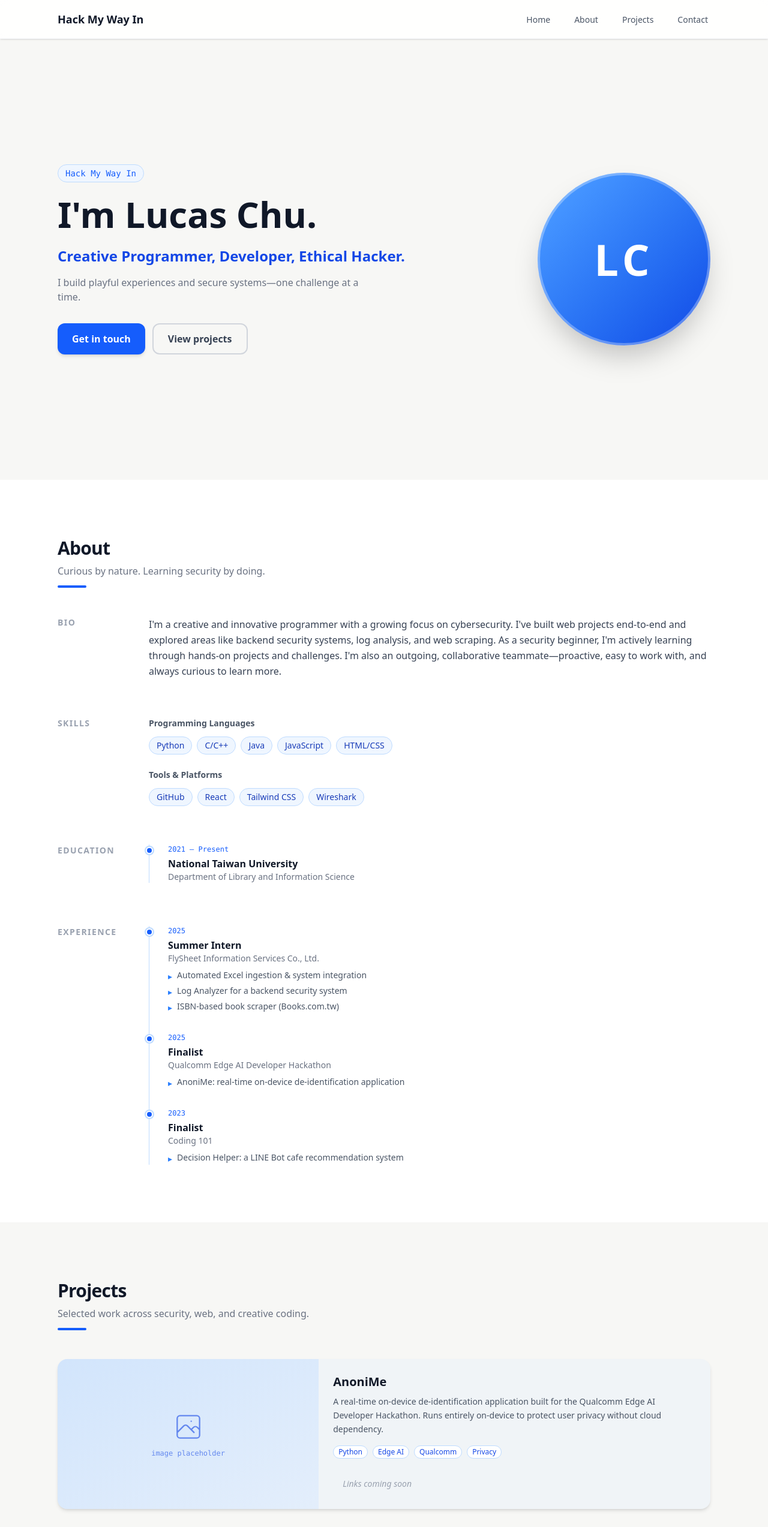
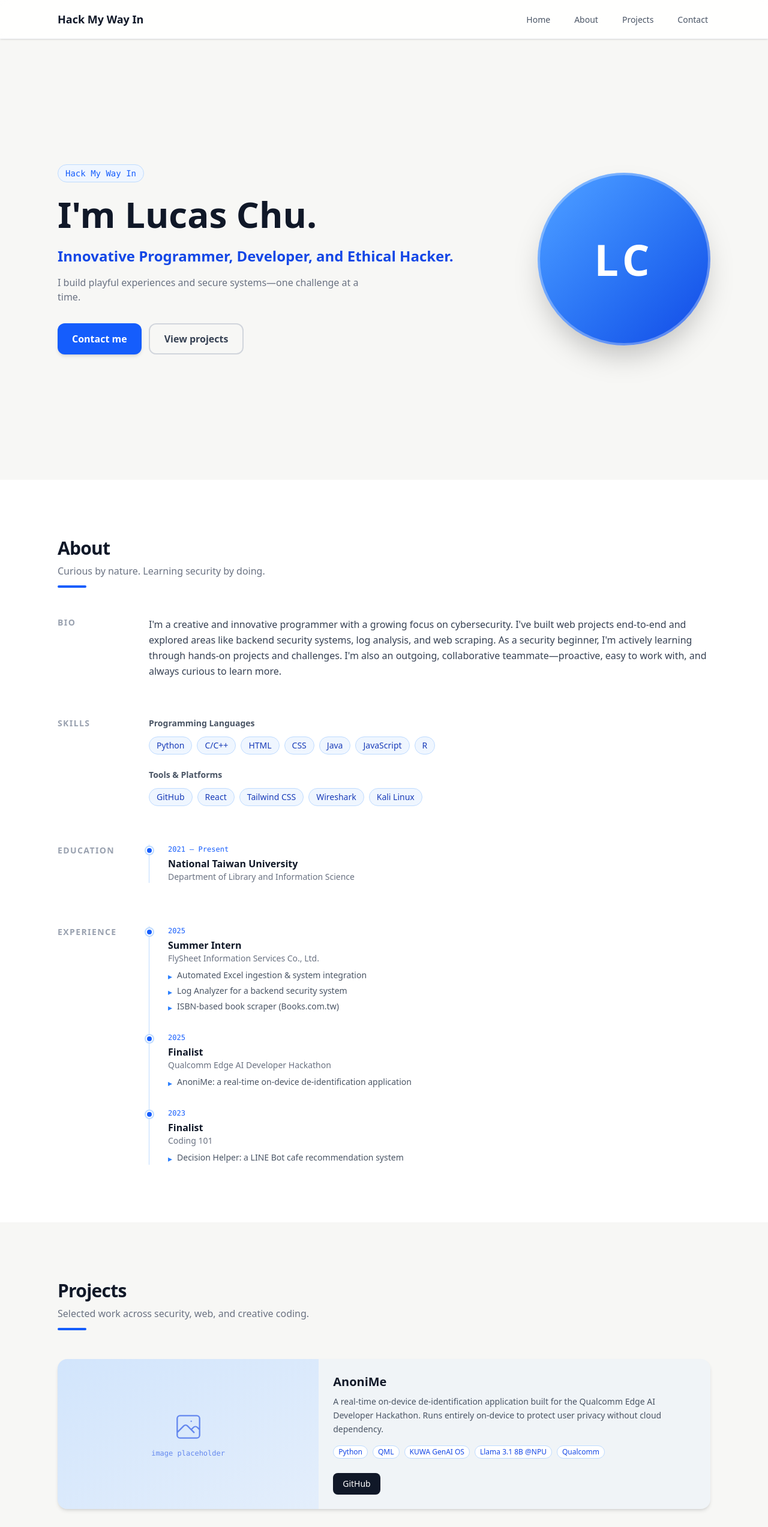
Before and after one commit to Lucas-Chu-0209/HackMyWayIn, a Next.js app: page / in a window 1280 px wide. Shown: the top 2546 px of the page at 60% size. Built offline with nearby package versions, Linux system fonts and the light colour scheme.

Commit message:
upload content information including project links and herosection

```diff
--- a/src/content.ts
+++ b/src/content.ts
@@ -1,17 +1,17 @@
 export const siteConfig = {
   brand: "Hack My Way In",
   name: "Lucas Chu",
-  roles: ["Creative Programmer", "Developer", "Ethical Hacker"],
+  roles: ["Innovative Programmer", "Developer", "and Ethical Hacker"],
   tagline: "I build playful experiences and secure systems—one challenge at a time.",
-  ctaPrimary: "Get in touch",
+  ctaPrimary: "Contact me",
   ctaSecondary: "View projects",
 };
 
 export const bio = `I'm a creative and innovative programmer with a growing focus on cybersecurity. I've built web projects end-to-end and explored areas like backend security systems, log analysis, and web scraping. As a security beginner, I'm actively learning through hands-on projects and challenges. I'm also an outgoing, collaborative teammate—proactive, easy to work with, and always curious to learn more.`;
 
 export const skills = {
-  languages: ["Python", "C/C++", "Java", "JavaScript", "HTML/CSS"],
-  tools: ["GitHub", "React", "Tailwind CSS", "Wireshark"],
+  languages: ["Python", "C/C++", "HTML", "CSS", "Java", "JavaScript", "R"],
+  tools: ["GitHub", "React", "Tailwind CSS", "Wireshark", "Kali Linux"],
 };
 
 export const education = [
@@ -37,7 +37,7 @@ export const experience = [
     year: "2025",
     title: "Finalist",
     organization: "Qualcomm Edge AI Developer Hackathon",
-    bullets: ["AnoniMe: real-time on-device de-identification application"],
+    bullets: ["AnoniMe: a real-time on-device de-identification application"],
   },
   {
     year: "2023",
@@ -52,8 +52,8 @@ export const projects = [
     title: "AnoniMe",
     description:
       "A real-time on-device de-identification application built for the Qualcomm Edge AI Developer Hackathon. Runs entirely on-device to protect user privacy without cloud dependency.",
-    tags: ["Python", "Edge AI", "Qualcomm", "Privacy"],
-    github: "",
+    tags: ["Python", "QML", "KUWA GenAI OS", "Llama 3.1 8B @NPU", "Qualcomm"],
+    github: "https://github.com/penpenpenguin/AnoniMe",
     demo: "",
     writeup: "",
     theme: "A",
@@ -64,7 +64,7 @@ export const projects = [
       "A LINE Bot cafe recommendation system that helps users decide where to eat using conversational AI and location-based filtering.",
     tags: ["Python", "LINE Bot", "NLP", "Web Scraping"],
     github: "",
-    demo: "",
+    demo: "https://youtu.be/WOkEea_jgek",
     writeup: "",
     theme: "B",
   },
```
